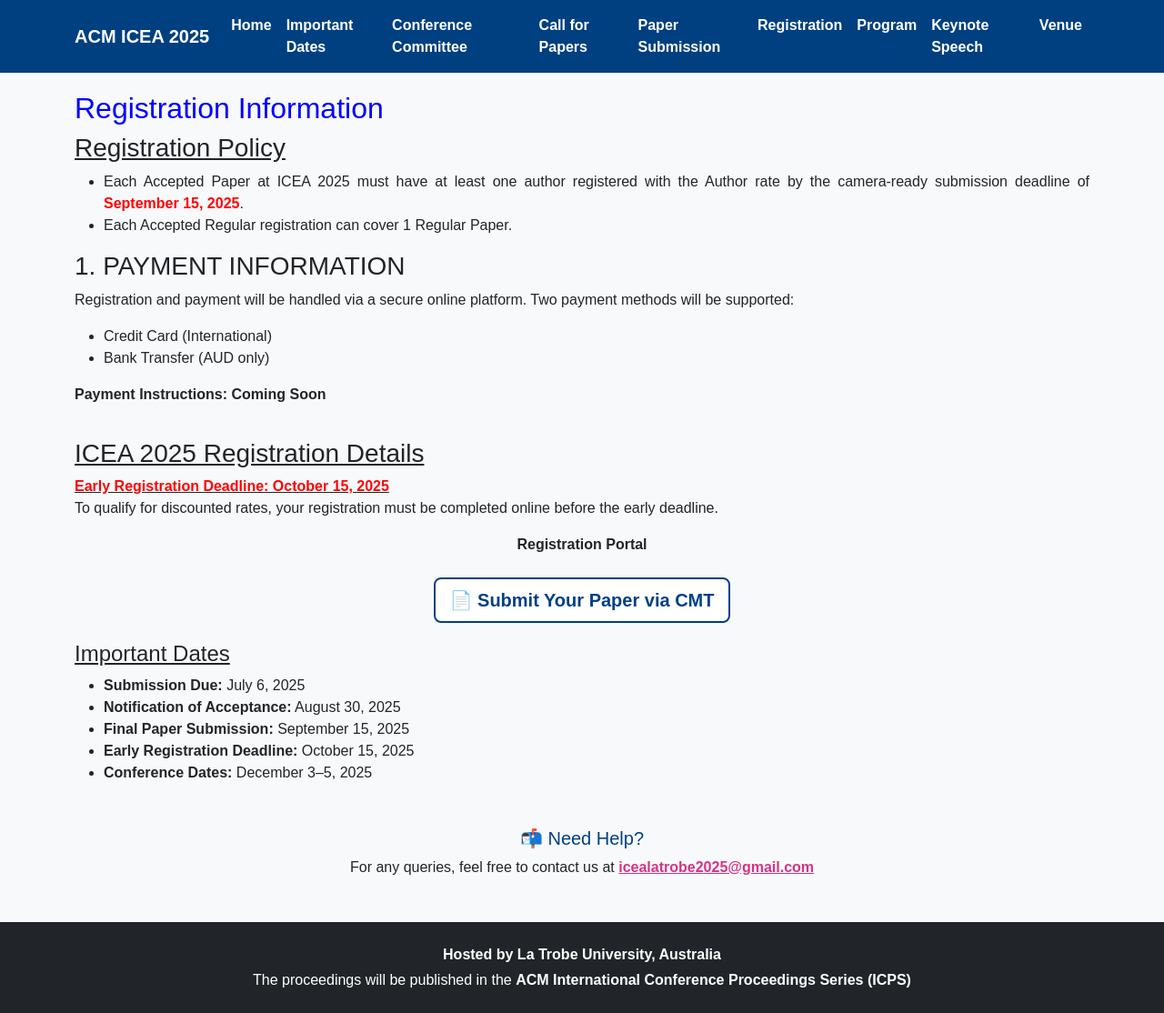
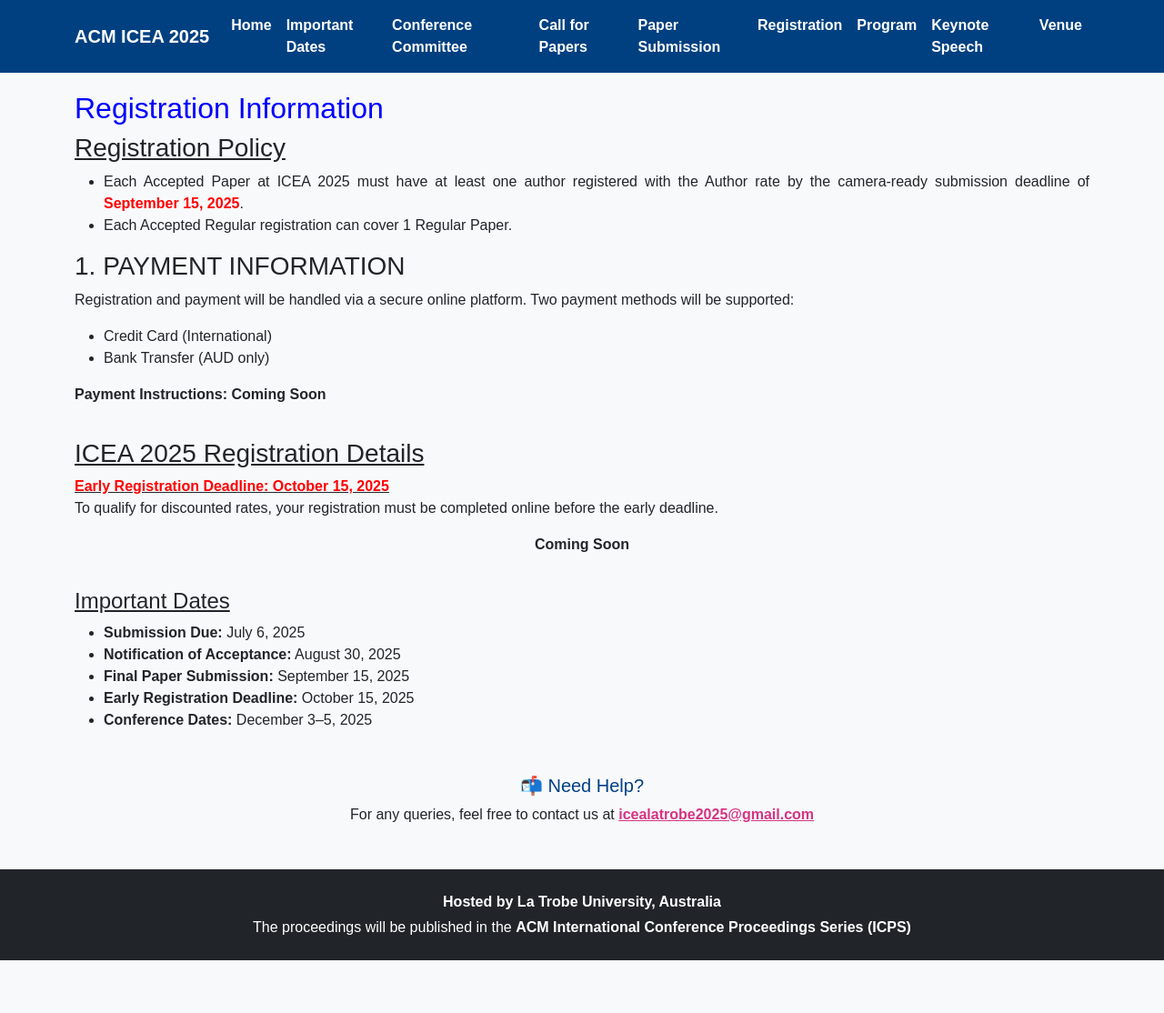
Before and after one commit to icea2025/latrobe, a Jekyll site: the page registration/index.html, which Jekyll copies as it is, in a window 1280 px wide and 1114 px high. Shown: the whole window at 91% size. Built offline with Jekyll 4.4.1, drawn with Linux system fonts in a browser that asks for light colours.

Commit message:
Update index.html

```diff
--- a/registration/index.html
+++ b/registration/index.html
@@ -86,13 +86,8 @@
           To qualify for discounted rates, your registration must be completed online before the early deadline.
         </span>
       </p>
-      <center><p><strong>Registration Portal</strong></p></center>
+      <center><p><strong>Coming Soon</strong></p></center>
 
-<div class="text-center mt-4">
-  <a href="https://cmt3.research.microsoft.com/ICEA2025/" target="_blank" class="btn btn-lg fw-bold" style="background-color: white; color: #004085; border: 2px solid #004085;">
-    📄 Submit Your Paper via CMT
-  </a>
-</div>
     <div style="padding-top: 20px">
       <h4><u>Important Dates</u></h4>
       <ul>
```
